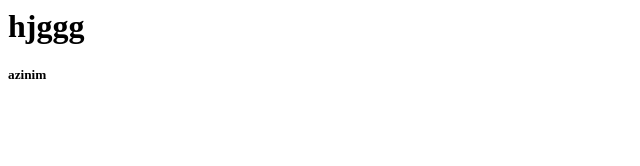
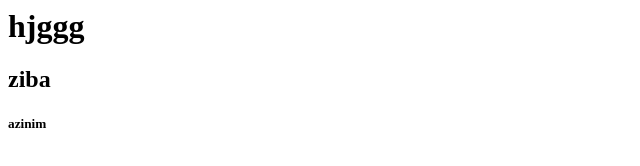
Before and after one commit to azinoshtodan/git-tree, a plain HTML site: page index.html in a window 1280 px wide. Shown: the full height of the page, 0-640 px from the left. Drawn offline with Linux system fonts and the light colour scheme.

Commit message:
Update index.html

```diff
--- a/index.html
+++ b/index.html
@@ -7,6 +7,7 @@
         <title>Document</title>
     </head>
     <h1>hjggg</h1>
+    <h2>ziba</h2>
     <h5>azinim</h5>
     <body>
 
```
